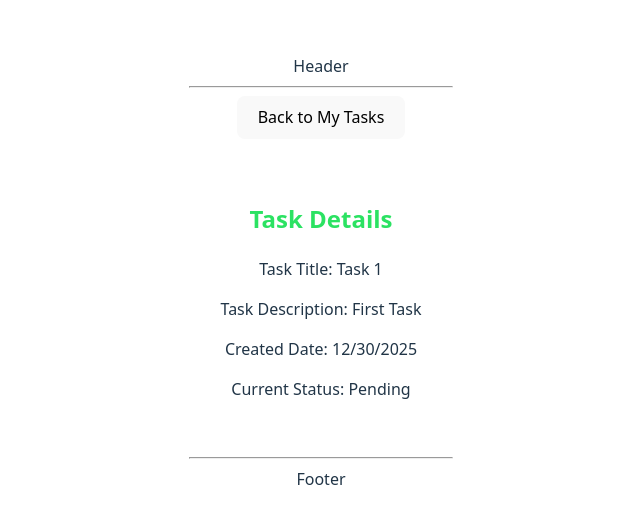
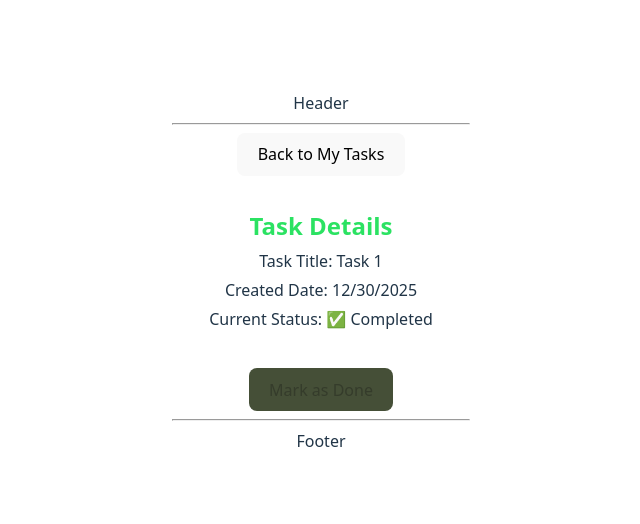
Before and after one commit to NashitaSattar/React-To-Do-List-Application, a React (Vite) app: page /tasks/1 in a window 1280 px wide. Shown: the part 128-652 px from the top of the page, without its empty margins (319-959 px from the left). Built offline with nearby package versions, Linux system fonts and the light colour scheme; data requests are answered from the project's data file.

Commit message:
Added Mark Task as Complete Functionality

```diff
--- a/src/component/Card.jsx
+++ b/src/component/Card.jsx
@@ -11,7 +11,7 @@ function Card({ title, description, date, completed }) {
 
       <p>Created Date: {date}</p>
 
-      <p>Current Status: {completed ? "Completed" : "Pending"}</p>
+      <p>Current Status: {completed ? "✅ Completed" : "Pending"}</p>
     </div>
   );
 }
--- a/src/component/TaskItem.jsx
+++ b/src/component/TaskItem.jsx
@@ -7,7 +7,7 @@ const TaskItem = ({ individual_task }) => {
     <li className={`task-status-${individual_task.completed ? "completed" : "pending"}`}>
       {individual_task.title}
       {" ---> "}
-      {individual_task.completed ? "Completed" : "Pending"}
+      {individual_task.completed ? "✅ Completed" : "Pending"}
 
     </li>
   );
--- a/src/pages/TaskDetails.jsx
+++ b/src/pages/TaskDetails.jsx
@@ -2,6 +2,7 @@ import React from 'react'
 import { useNavigate, Link } from 'react-router-dom'
 import { useParams } from 'react-router'
 import { useState, useEffect } from 'react'
+import { getTasks, createTask, updateTask, deleteTask } from '../service/taskService'
 import { getTaskById } from '../service/taskService'
 import Card from "../component/Card";
 
@@ -11,13 +12,14 @@ export const TaskDetails = () => {
     const [task, setTask] = useState([])
     const [loading, setLoading] = useState(true)
     const [error, setError] = useState("")
+    const [disabled, setDisabled] = useState(false)
 
-  // Runs once to fetch task from database
+  // Runs once to fetch task from database with id
   useEffect(() => {
     fetchTask();
   }, [id]);
 
-  // FETCH tasks from database
+  // FETCH tasks from database with id
    const fetchTask = async () => {
         try {
             setLoading(true);
@@ -28,6 +30,23 @@ export const TaskDetails = () => {
         } catch (error) {
             setError("Task not found 😢");
             console.error(error);
+        } finally {
+            setLoading(false);
+        }
+    }
+
+    const handleUpdateTask = async () => {
+        const updatedTask ={
+            ...task,
+            completed: true
+        }
+        try {
+            setLoading(true);
+            await updateTask(id, updatedTask)
+            setTask(updatedTask)
+            setDisabled(true)
+        } catch (error) {
+            setError("Error occured when updating task 😢")
         } finally {
             setLoading(false);
         }
@@ -44,6 +63,7 @@ export const TaskDetails = () => {
             {error}
             </p>
         }
+
         <Link to="/tasks"><button>Back to My Tasks</button></Link>
         <Card
             title={task.title}
@@ -51,8 +71,7 @@ export const TaskDetails = () => {
             date={task.date}
             completed={task.completed}
         />
-
-
+        <button className={task.completed || disabled ? "disable-button" : "update-button"} onClick={handleUpdateTask} disabled={task.completed || disabled}>Mark as Done</button>
     </>
   )
 }
--- a/src/pages/TaskList.jsx
+++ b/src/pages/TaskList.jsx
@@ -52,7 +52,7 @@ export const TaskList = () => {
         {tasks.length === 0 &&
           <p>No tasks available today</p>
         }
-        {tasks.every(task => task.completed) &&
+        {tasks.length > 0 && tasks.every(task => task.completed) &&
           <p>🎉 All tasks completed!</p>
         }
         <ul>
--- a/src/service/taskService.js
+++ b/src/service/taskService.js
@@ -15,11 +15,11 @@ export const createTask = (taskData) => {
     return axiosInstance.post("/tasks", taskData);
 }
 
-// Put - update existing task
+// Patch - update existing task
 export const updateTask = (id, updatedTaskData) => {
     console.log("id : ", id)
     console.log("updatedTaskData : ", updatedTaskData)
-    return axiosInstance.put(`/tasks/${id}`, updatedTaskData);
+    return axiosInstance.patch(`/tasks/${id}`, updatedTaskData);
 }
 
 // Delete - Remove existing task
--- a/src/styles/Card.css
+++ b/src/styles/Card.css
@@ -1,7 +1,20 @@
-.card{
-    margin-top: 10px;
+.card h2{
+    color: rgb(43, 226, 98);
+    margin: 0px;
 }
 
-.card h2{
-    color: rgb(43, 226, 98);
+.card p{
+    margin: 5px;
 }
+
+.card btn{
+    margin: 0px;
+}
+
+.update-button{
+    background-color: rgb(122, 182, 32);
+}
+
+.disable-button{
+    background-color: rgb(69, 79, 55);
+}
--- a/static/db.json
+++ b/static/db.json
@@ -3,29 +3,22 @@
     {
       "id": "1",
       "title": "Task 1",
-      "completed": false,
-      "description": "First Task",
+      "completed": true,
+      "description": "",
       "date": "12/30/2025"
     },
     {
       "id": "2",
       "title": "Task 2",
-      "completed": true,
-      "description": "Second Task",
+      "completed": false,
+      "description": "",
       "date": "12/30/2025"
     },
     {
-      "id": "9d06",
-      "title": "Test 1",
-      "description": "Description 1",
+      "id": "3",
+      "title": "Task 2",
       "completed": false,
-      "date": "12/30/2025"
-    },
-    {
-      "id": "7633",
-      "title": "Test 2",
-      "description": "",
-      "completed": false,
+      "description": "Third Task",
       "date": "12/30/2025"
     }
   ]
```
